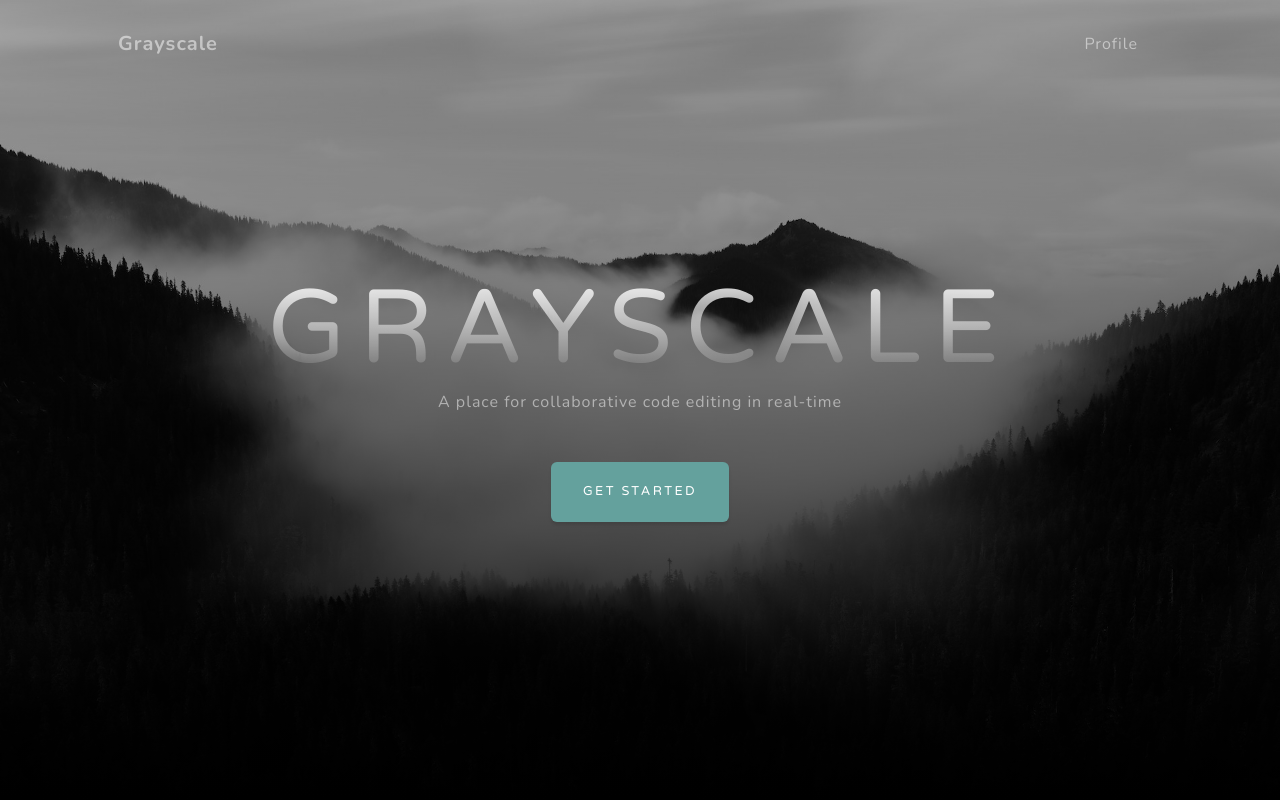
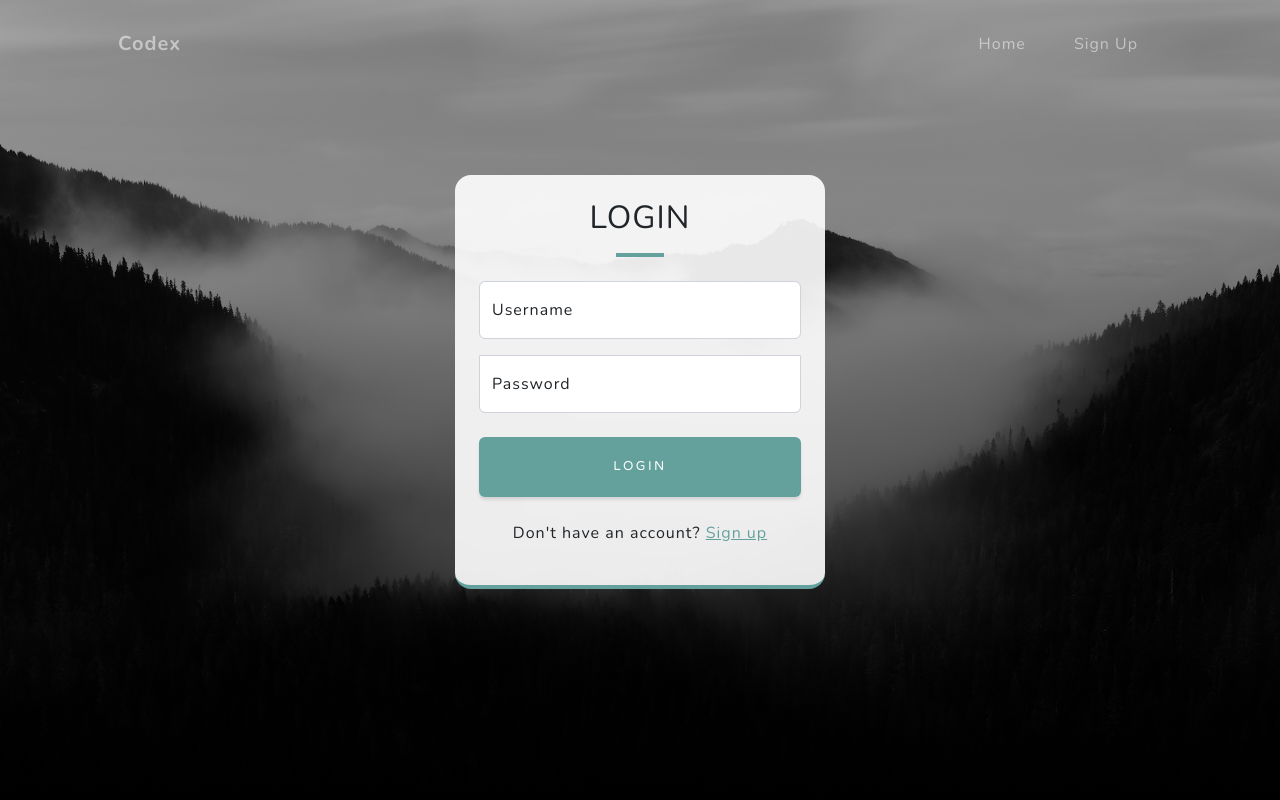
Before and after one commit to TTpythonify/Code-Editor, a Django app: page / in a window 1280 px wide. Run offline with Django 4.2, Linux system fonts and the light colour scheme; some libraries are stand-ins or nearby versions.

Commit message:
Updates part 3

```diff
--- a/editor/templates/editor/home_page.html
+++ b/editor/templates/editor/home_page.html
@@ -6,7 +6,7 @@
         <meta name="viewport" content="width=device-width, initial-scale=1, shrink-to-fit=no" />
         <meta name="description" content="" />
         <meta name="author" content="" />
-        <title>Grayscale</title>
+        <title>Codex</title>
         <link rel="icon" type="image/x-icon" href="{% static 'assets/favicon.ico' %}" />
         <!-- Font Awesome icons (free version)-->
         <script src="https://use.fontawesome.com/releases/v6.3.0/js/all.js" crossorigin="anonymous"></script>
@@ -20,7 +20,7 @@
         <!-- Navigation-->
         <nav class="navbar navbar-expand-lg navbar-light fixed-top" id="mainNav">
             <div class="container px-4 px-lg-5">
-                <a class="navbar-brand" href="#page-top">Grayscale</a>
+                <a class="navbar-brand" href="#page-top">Codex</a>
                 <button class="navbar-toggler navbar-toggler-right" type="button" data-bs-toggle="collapse" data-bs-target="#navbarResponsive" aria-controls="navbarResponsive" aria-expanded="false" aria-label="Toggle navigation">
                     Menu
                     <i class="fas fa-bars"></i>
@@ -37,7 +37,7 @@
             <div class="container px-4 px-lg-5 d-flex h-100 align-items-center justify-content-center">
                 <div class="d-flex justify-content-center">
                     <div class="text-center">
-                        <h1 class="mx-auto my-0 text-uppercase">Grayscale</h1>
+                        <h1 class="mx-auto my-0 text-uppercase">Codex</h1>
                         <div id="scrolling-text" class="text-white-50 mx-auto mt-2 mb-5">
                             A place for collaborative code editing in real-time
                         </div>
--- /dev/null
+++ b/editor/templates/editor/login.html
@@ -0,0 +1,118 @@
+{% load static %}
+<!DOCTYPE html>
+<html lang="en">
+    <head>
+        <meta charset="utf-8" />
+        <meta name="viewport" content="width=device-width, initial-scale=1, shrink-to-fit=no" />
+        <meta name="description" content="" />
+        <meta name="author" content="" />
+        <title>Codex - Login</title>
+        <link rel="icon" type="image/x-icon" href="{% static 'assets/favicon.ico' %}" />
+        <!-- Font Awesome icons (free version)-->
+        <script src="https://use.fontawesome.com/releases/v6.3.0/js/all.js" crossorigin="anonymous"></script>
+        <!-- Google fonts-->
+        <link href="https://fonts.googleapis.com/css?family=Varela+Round" rel="stylesheet" />
+        <link href="https://fonts.googleapis.com/css?family=Nunito:200,200i,300,300i,400,400i,600,600i,700,700i,800,800i,900,900i" rel="stylesheet" />
+        <!-- Core theme CSS (includes Bootstrap)-->
+        <link href="{% static 'css/styles.css' %}" rel="stylesheet" />
+        <style>
+            .form-signin {
+                max-width: 400px;
+                padding: 15px;
+            }
+
+            .form-signin .form-floating:focus-within {
+                z-index: 2;
+            }
+
+            .form-signin input[type="email"] {
+                margin-bottom: -1px;
+                border-bottom-right-radius: 0;
+                border-bottom-left-radius: 0;
+            }
+
+            .form-signin input[type="password"] {
+                margin-bottom: 10px;
+                border-top-left-radius: 0;
+                border-top-right-radius: 0;
+            }
+
+            .login-section {
+                min-height: 100vh;
+                padding-top: 10rem;
+                background: linear-gradient(to bottom, rgba(0, 0, 0, 0.3) 0%, rgba(0, 0, 0, 0.7) 75%, #000 100%), url("{% static 'assets/img/bg-masthead.jpg' %}");
+                background-position: center;
+                background-repeat: no-repeat;
+                background-attachment: fixed;
+                background-size: cover;
+            }
+
+            .login-card {
+                background-color: rgba(255, 255, 255, 0.9);
+                border-radius: 1rem;
+                border-bottom: 0.25rem solid #64a19d;
+            }
+        </style>
+    </head>
+    <body id="page-top">
+        <!-- Navigation-->
+        <nav class="navbar navbar-expand-lg navbar-light fixed-top" id="mainNav">
+            <div class="container px-4 px-lg-5">
+                <a class="navbar-brand" href="{% url 'home_page' %}">Codex</a>
+                <button class="navbar-toggler navbar-toggler-right" type="button" data-bs-toggle="collapse" data-bs-target="#navbarResponsive" aria-controls="navbarResponsive" aria-expanded="false" aria-label="Toggle navigation">
+                    Menu
+                    <i class="fas fa-bars"></i>
+                </button>
+                <div class="collapse navbar-collapse" id="navbarResponsive">
+                    <ul class="navbar-nav ms-auto">
+                        <li class="nav-item"><a class="nav-link" href="{% url 'home_page' %}">Home</a></li>
+                        <li class="nav-item"><a class="nav-link" href="{% url 'signup' %}">Sign Up</a></li>
+                    </ul>
+                </div>
+            </div>
+        </nav>
+
+        <!-- Login Section -->
+        <section class="login-section">
+            <div class="container px-4 px-lg-5 d-flex h-100 align-items-center justify-content-center">
+                <div class="form-signin w-100 m-auto">
+                    <div class="login-card p-4">
+                        <div class="text-center mb-4">
+                            <h2 class="text-uppercase">Login</h2>
+                            <hr class="mx-auto" style="opacity: 1; border-color: #64a19d; border-width: 0.25rem; width: 3rem;">
+                        </div>
+                        <form action="{% url 'login' %}" method="post">
+                            {% csrf_token %}
+
+                            {% if error_message %}
+                            <div class="alert alert-danger" role="alert">
+                                {{ error_message }}
+                            </div>
+                            {% endif %}
+
+                            <div class="form-floating mb-3">
+                                <input type="text" class="form-control" id="username" name="username" placeholder="Username" required>
+                                <label for="username">Username</label>
+                            </div>
+
+                            <div class="form-floating mb-4">
+                                <input type="password" class="form-control" id="password" name="password" placeholder="Password" required>
+                                <label for="password">Password</label>
+                            </div>
+
+                            <button class="btn btn-primary w-100 text-uppercase" type="submit">Login</button>
+
+                            <div class="text-center mt-4">
+                                <p>Don't have an account? <a href="{% url 'signup' %}" class="text-primary">Sign up</a></p>
+                            </div>
+                        </form>
+                    </div>
+                </div>
+            </div>
+        </section>
+
+        <script src="https://cdn.jsdelivr.net/npm/bootstrap@5.2.3/dist/js/bootstrap.bundle.min.js"></script>
+        <!-- Core theme JS-->
+        <script src="{% static 'js/scripts.js' %}"></script>
+    </body>
+</html>
--- a/editor/urls.py
+++ b/editor/urls.py
@@ -3,6 +3,8 @@ from .views import *
 
 
 urlpatterns = [
-    path('', home_page, name='home_page'),
+    path('', login_view, name='login'),
+    path('signup/', signup_view, name='signup'),
+    path('home/', home_page, name='home_page'),
 
 ]
--- a/editor/views.py
+++ b/editor/views.py
@@ -6,3 +6,47 @@ from django.http import HttpResponse
 
 def home_page(request):
     return render(request, "editor/home_page.html")
+
+
+def login_view(request):
+    # This is a placeholder for the actual login logic
+    # You'll need to implement the authentication here
+    if request.method == 'POST':
+        # Process the login form
+        username = request.POST.get('username')
+        password = request.POST.get('password')
+
+        print(f" Hi my name is {username} and my password is {password} ")
+        return render(request, 'editor/home_page.html', {
+            'name': username
+        })
+
+    # If GET request, just show the login form
+    return render(request, 'editor/login.html')
+
+
+
+
+def signup_view(request):
+    # This is a placeholder for the actual signup logic
+    # You'll need to implement user creation here
+    if request.method == 'POST':
+        # Process the signup form
+        username = request.POST.get('username')
+        email = request.POST.get('email')
+        password = request.POST.get('password')
+        confirm_password = request.POST.get('confirm_password')
+        first_name = request.POST.get('first_name')
+        last_name = request.POST.get('last_name')
+
+        # Here you would create the user
+        # If signup successful, redirect to login or home
+        # return redirect('login')
+
+        # For now, just render the page with an error message
+        return render(request, 'editor/signup.html', {
+            'error_message': 'Could not create account. (This is a placeholder message)',
+        })
+
+    # If GET request, just show the signup form
+    return render(request, 'editor/signup.html')
```
Also changed, not shown: editor/templates/editor/signup.html (added, +131 -0 lines).
